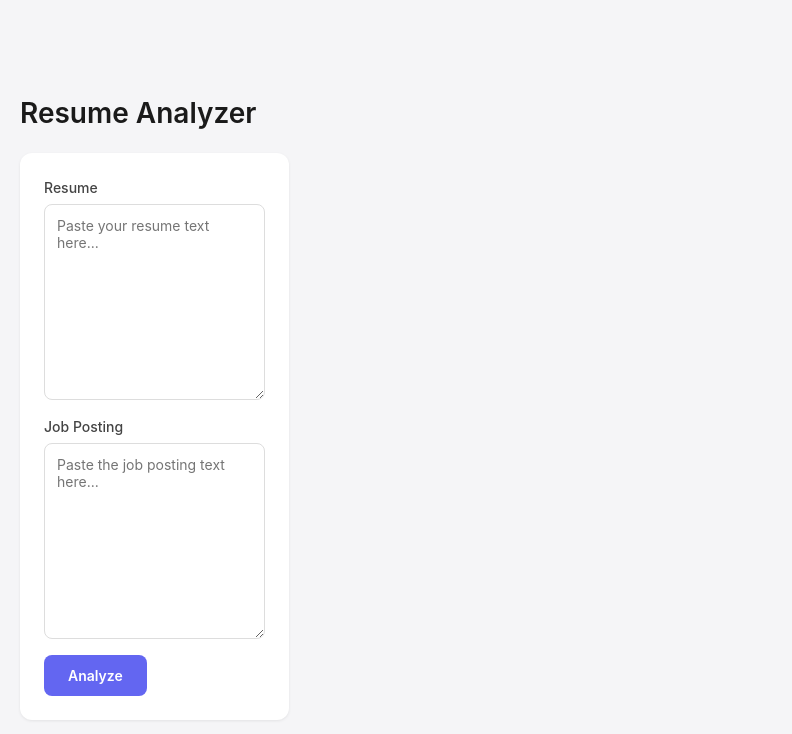
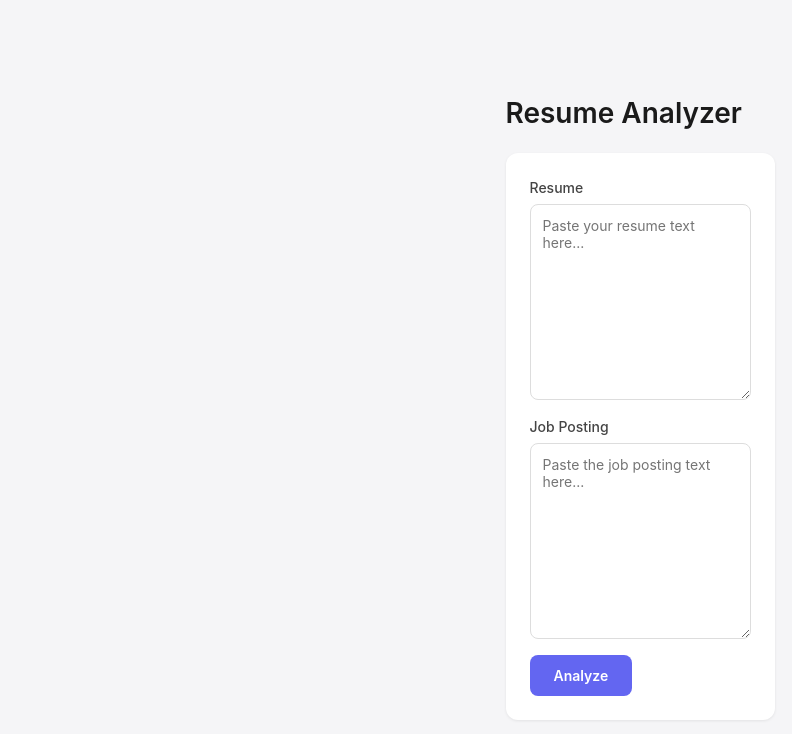
Before and after one commit to ated194-eng/resume-analyzer-frontend, a React (Vite) app: page / in a window 1280 px wide. Shown: the top 734 px of the page, without its empty margins (0-792 px from the left). Built offline with nearby package versions, Linux system fonts and the light colour scheme.

Commit message:
Center the app horizontally on the page

```diff
--- a/src/App.css
+++ b/src/App.css
@@ -7,11 +7,13 @@ body {
   font-family: -apple-system, BlinkMacSystemFont, 'Segoe UI', Roboto, sans-serif;
   background-color: #f5f5f7;
   color: #1a1a1a;
+  display: flex;
+  justify-content: center;
 }
 
 .app {
+  width: 100%;
   max-width: 800px;
-  margin: 0 auto;
   padding: 40px 20px;
 }
 
```
